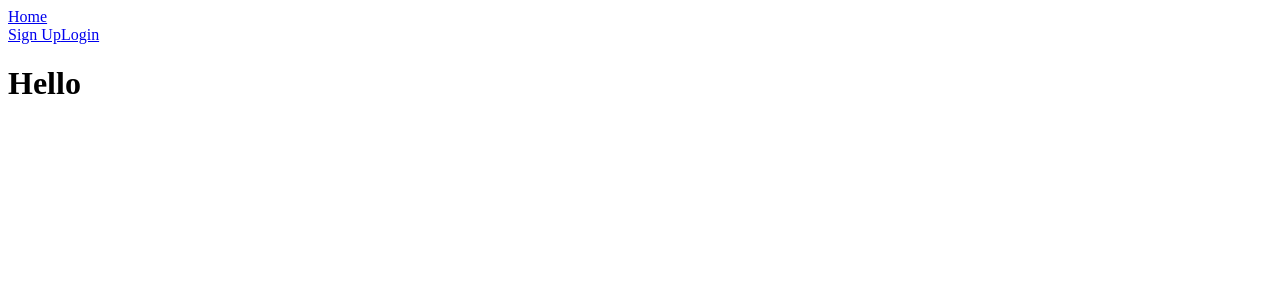
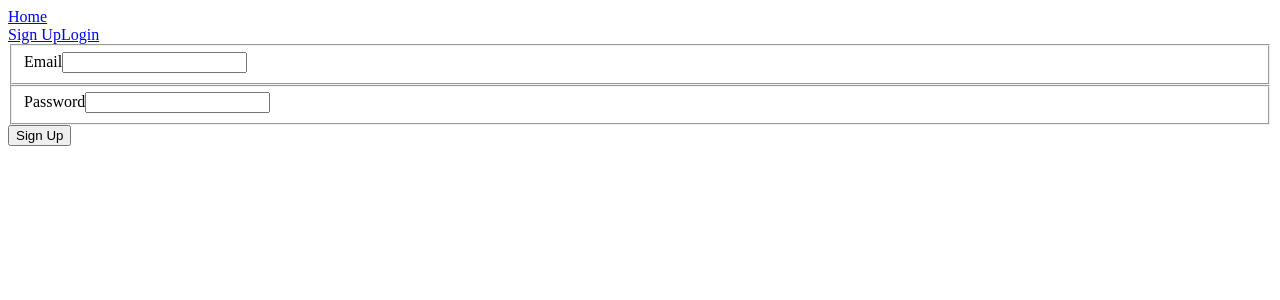
Before and after one commit to drownedout/strictly_local, a React (Create React App) app in the folder client/: page / in a window 1280 px wide. Shown: the top 300 px of the page. Built offline with nearby package versions, Linux system fonts and the light colour scheme.

Commit message:
Refactored App component to nest children components, added authentication helper

```diff
--- a/client/src/components/App.js
+++ b/client/src/components/App.js
@@ -1,15 +1,15 @@
 import React, { Component } from 'react';
 import Navbar from './shared/Navbar';
+import Login from './authentication/Login';
+import Signup from './authentication/Signup';
 
-class App extends Component {
-	render(){
-		return (
-			<div>
-				<Navbar />
-				<h1>Hello</h1>
-			</div>
-		)
-	}
+function App({ children }) {
+	return (
+		<div>
+			<Navbar />
+			{children}
+		</div>
+	);
 }
 
 export default App;
--- a/client/src/components/authentication/Signup.Js
+++ b/client/src/components/authentication/Signup.Js
@@ -7,9 +7,9 @@ import * as actions from '../../actions';
 class SignUp extends Component {
 
 	// Arrow function so that we don't need to bind
-	onSubmit = (formProps) => {
+	onSubmit = formProps => {
 		this.props.signup(formProps, () => {
-			this.props.history.push('/')
+			// this.props.history.push('/')
 		});
 	};
 
--- a/client/src/index.js
+++ b/client/src/index.js
@@ -1,11 +1,14 @@
 import React from 'react';
 import ReactDOM from 'react-dom';
-import { BrowserRouter } from 'react-router-dom';
+import { BrowserRouter, Route } from 'react-router-dom';
 import { Provider } from 'react-redux';
 import { createStore, applyMiddleware } from 'redux';
 import reduxThunk from 'redux-thunk';
 
 import App from './components/App';
+import Signup from './components/authentication/Signup';
+import Login from './components/authentication/Login';
+import Logout from './components/authentication/Logout';
 
 import reducers from './reducers';
 
@@ -20,7 +23,11 @@ const store = createStore(
 ReactDOM.render(
 	<Provider store={ store }>
 		<BrowserRouter>
-			<App />
+			<App>
+				<Route path="/" exact component={Signup} />
+				<Route path="/login" exact component={Login} />
+				<Route path="/logout" exact component={Logout} />
+			</App>
 		</BrowserRouter>
 	</Provider>,
 	document.querySelector('#root')
```
Also changed, not shown: client/src/components/helper/requireAuthentication.js (added, +34 -0 lines).
